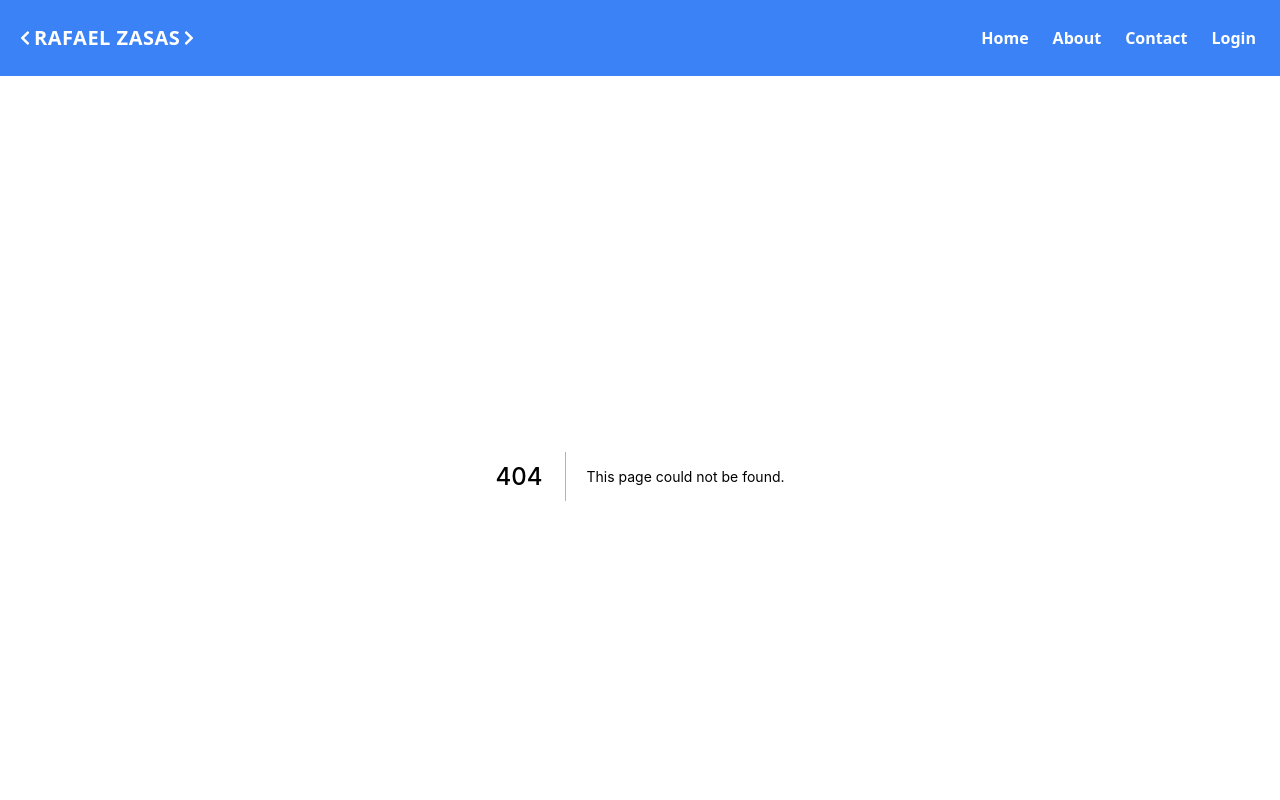
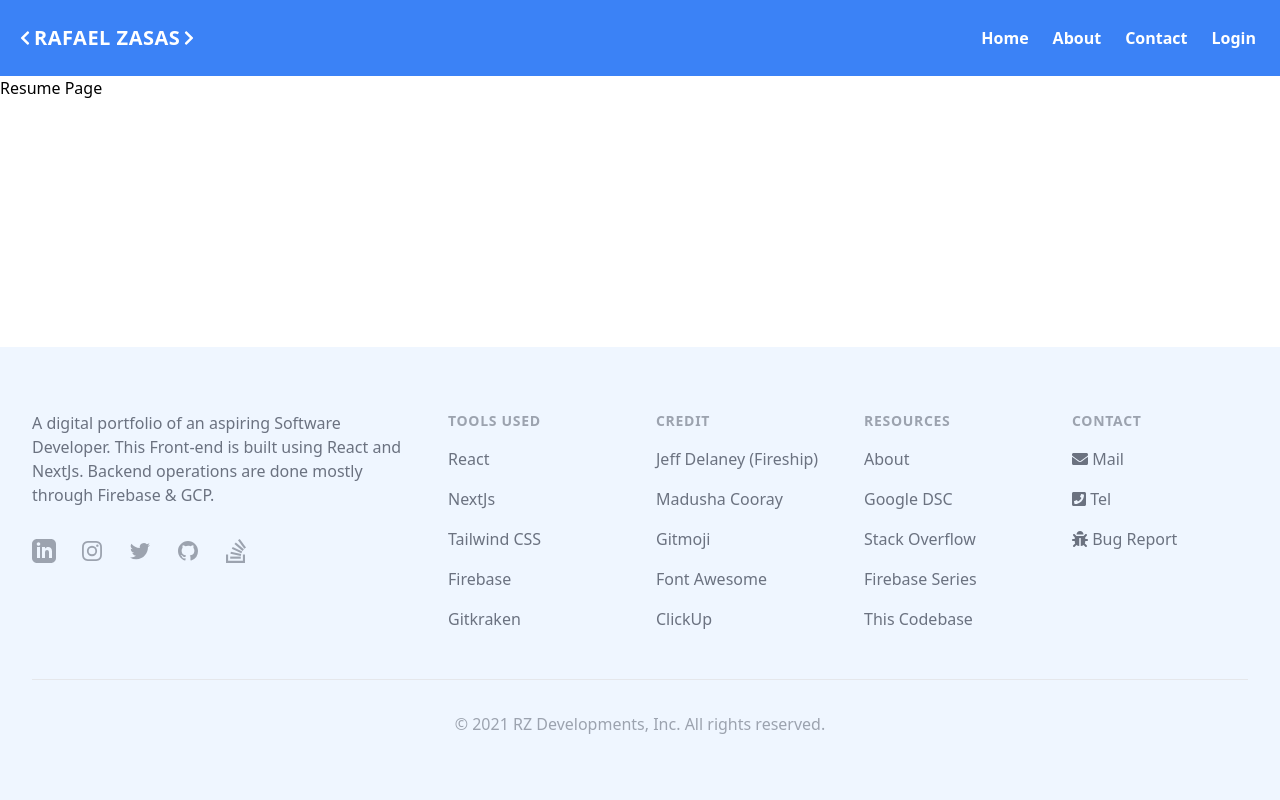
Before and after one commit to RafaelZasas/RafaelZasas-React, a Next.js app: page /resume in a window 1280 px wide. Before the commit this address had no page. Shown: the top 800 px of the page. Built offline with nearby package versions, Linux system fonts and the light colour scheme.

Commit message:
Add Resume and Project Pages

```diff
--- /dev/null
+++ b/pages/projects.tsx
@@ -0,0 +1,5 @@
+export default function ProjectsPage({ }) {
+    return (
+        <h1>Projects Page</h1>
+    )
+}
--- /dev/null
+++ b/pages/resume.tsx
@@ -0,0 +1,5 @@
+export default function ResumePage({ }) {
+    return (
+        <h1>Resume Page</h1>
+    )
+}
```
